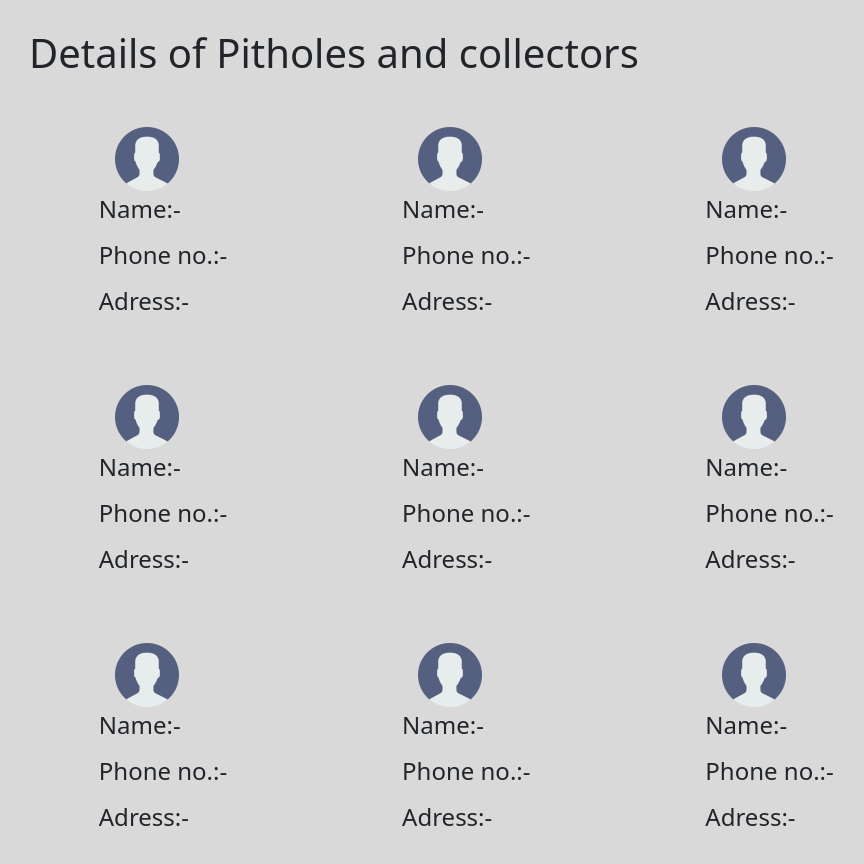
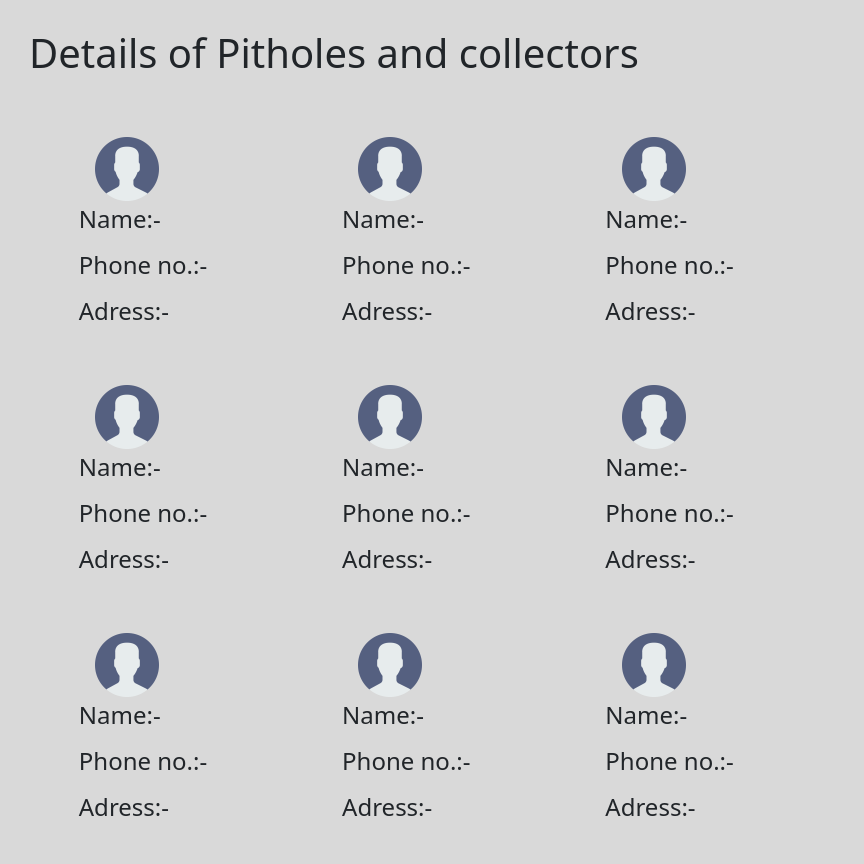
Before and after one commit to aadijainio/Hack-Avenue-23, a plain HTML site: page pithole/pitholeref.html in a window 1280 px wide. Shown: the part 700-1564 px from the top of the page, without its empty margins (173-1037 px from the left). Drawn offline with Linux system fonts and the light colour scheme; some packages are replaced by stand-ins of ours.

Commit message:
adjusted margin

```diff
--- a/pithole/pit_style.css
+++ b/pithole/pit_style.css
@@ -60,7 +60,7 @@ body {
   /* width: 100vw; */
 }
 .details h1 {
-  margin: 30px ;
+  margin: 30px;
 }
 .user_image {
   height: 64px;
@@ -72,7 +72,7 @@ body {
   align-items: center;
   justify-content: center;
   width: 20vw;
-  margin: 20px;
+  margin-top: 30px;
 }
 .user-data {
   display: inline-block;
```
